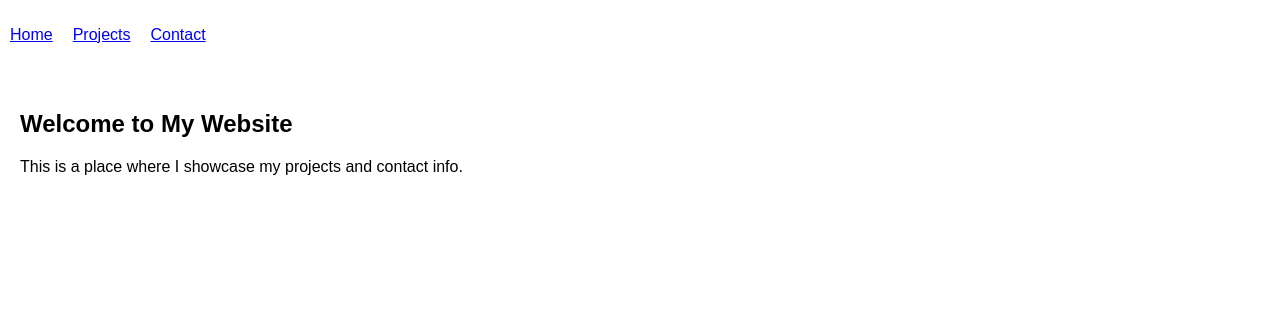
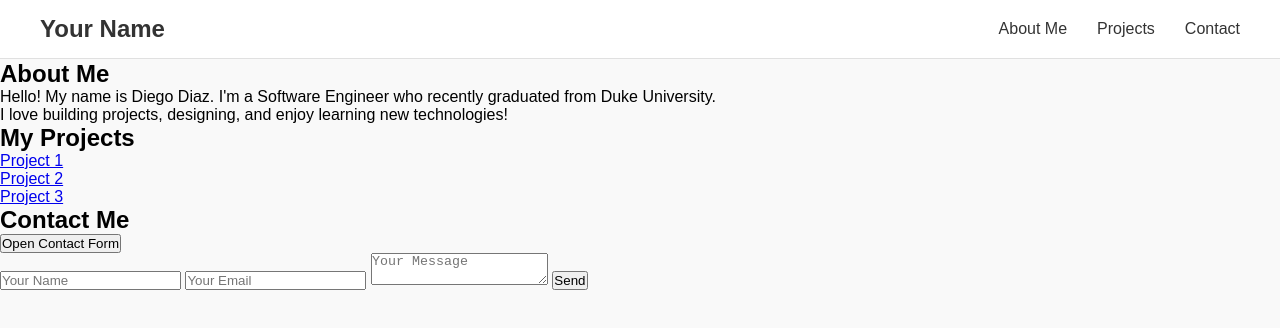
Before and after one commit to DDiaz0422/dev-web-page, a plain HTML site: page index.html in a window 1280 px wide. Drawn offline with Linux system fonts and the light colour scheme.

Commit message:
index styling

```diff
--- a/index.html
+++ b/index.html
@@ -1,25 +1,62 @@
 <!DOCTYPE html>
 <html lang="en">
 <head>
-    <meta charset="UTF-8">
-    <meta name="viewport" content="width=device-width, initial-scale=1.0">
-    <title>My Personal Website</title>
-    <link rel="stylesheet" href="styles.css">
+  <meta charset="UTF-8" />
+  <meta name="viewport" content="width=device-width, initial-scale=1.0"/>
+  <title>Your Name | Portfolio</title>
+  <link rel="stylesheet" href="styles.css" />
 </head>
 <body>
-    <header>
-        <nav>
-            <ul>
-                <li><a href="index.html">Home</a></li>
-                <li><a href="projects.html">Projects</a></li>
-                <li><a href="contact.html">Contact</a></li>
-            </ul>
-        </nav>
-    </header>
 
+  <!-- Navigation Bar -->
+  <header>
+    <div class="site-title">Your Name</div>
+    <nav>
+      <ul class="navbar">
+        <li><a href="#about">About Me</a></li>
+        <li><a href="#projects">Projects</a></li>
+        <li><a href="#contact">Contact</a></li>
+      </ul>
+    </nav>
+  </header>
+
+    <!-- About Section -->
     <section id="about">
-        <h1>Welcome to My Website</h1>
-        <p>This is a place where I showcase my projects and contact info.</p>
+        <h1>About Me</h1>
+        <p>Hello! My name is Diego Diaz. I'm a Software Engineer who recently graduated from Duke University.</p>
+        <p>I love building projects, designing, and enjoy learning new technologies!</p>
+    </section>
+
+    <!-- Projects Section -->
+    <section id="projects">
+        <h1>My Projects</h1>
+        <div class="project-scroll-container">
+            <div class="project-card">
+                <a href="#" target="_blank">Project 1</a>
+            </div>
+            <div class="project-card">
+                <a href="#" target="_blank">Project 2</a>
+            </div>
+            <div class="project-card">
+                <a href="#" target="_blank">Project 3</a>
+            </div>
+            <!-- Add more project cards here -->
+        </div>
+    </section>
+
+    <!-- Contact Section -->
+    <section id="contact">
+        <h1>Contact Me</h1>
+        <button id="contact-button">Open Contact Form</button>
+
+        <div id="contact-form" class="hidden">
+            <form action="https://formsubmit.co/your-email@example.com" method="POST">
+                <input type="text" name="name" placeholder="Your Name" required>
+                <input type="email" name="email" placeholder="Your Email" required>
+                <textarea name="message" placeholder="Your Message" required></textarea>
+                <button type="submit">Send</button>
+            </form>
+        </div>
     </section>
 
     <script src="script.js"></script>
--- a/styles.css
+++ b/styles.css
@@ -1,20 +1,51 @@
-body {
-    font-family: Arial, sans-serif;
+/* Reset some default spacing */
+* {
     margin: 0;
     padding: 0;
+    box-sizing: border-box;
 }
 
-nav ul {
-    list-style: none;
-    display: flex;
-    gap: 20px;
-    padding: 10px;
+body {
+    font-family: 'Arial', sans-serif;
+    background-color: #f9f9f9;
+    padding-top: 60px; /* gives room for fixed navbar */
 }
 
-nav ul li {
-    display: inline;
+/* Header styles */
+header {
+    position: fixed;
+    top: 0;
+    width: 100%;
+    background-color: #ffffff;
+    border-bottom: 1px solid #e0e0e0;
+    display: flex;
+    justify-content: space-between;
+    align-items: center;
+    padding: 15px 40px;
+    z-index: 1000;
 }
 
-section {
-    padding: 20px;
+/* Site title (your name or logo) */
+.site-title {
+    font-size: 1.5rem;
+    font-weight: bold;
+    color: #333333;
 }
+
+/* Navbar styles */
+.navbar {
+    list-style-type: none;
+    display: flex;
+    gap: 30px;
+}
+
+.navbar li a {
+    text-decoration: none;
+    color: #333333;
+    font-weight: 500;
+    transition: color 0.2s ease;
+}
+
+.navbar li a:hover {
+    color: #0077cc;
+}
```
